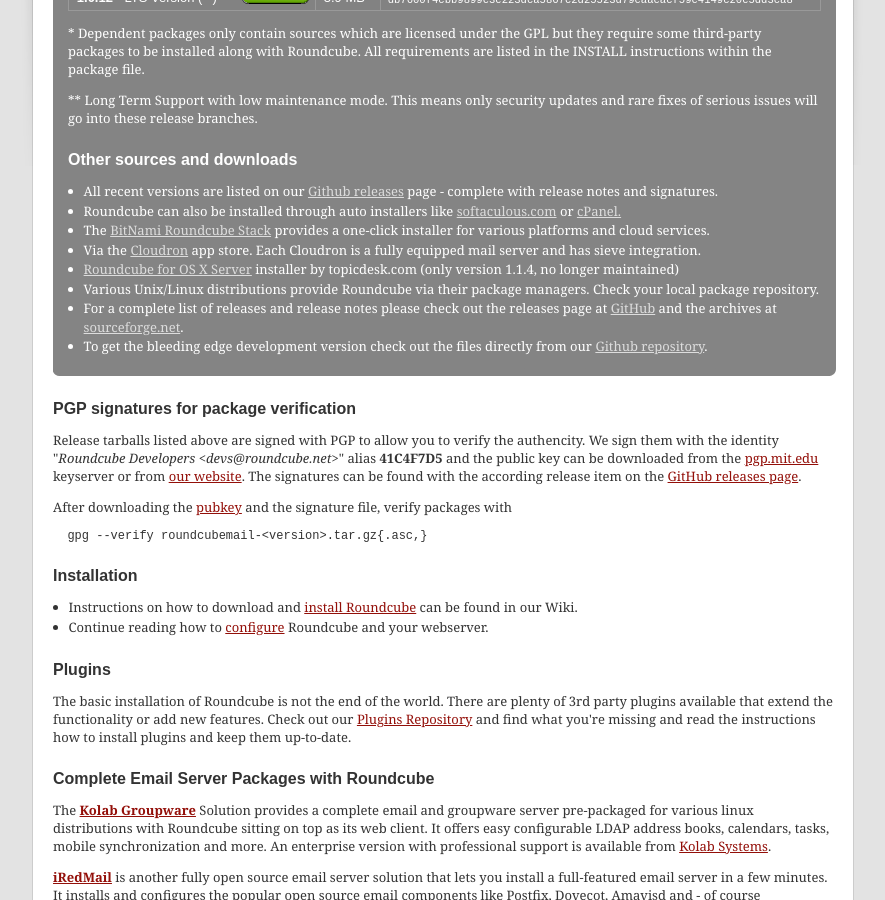
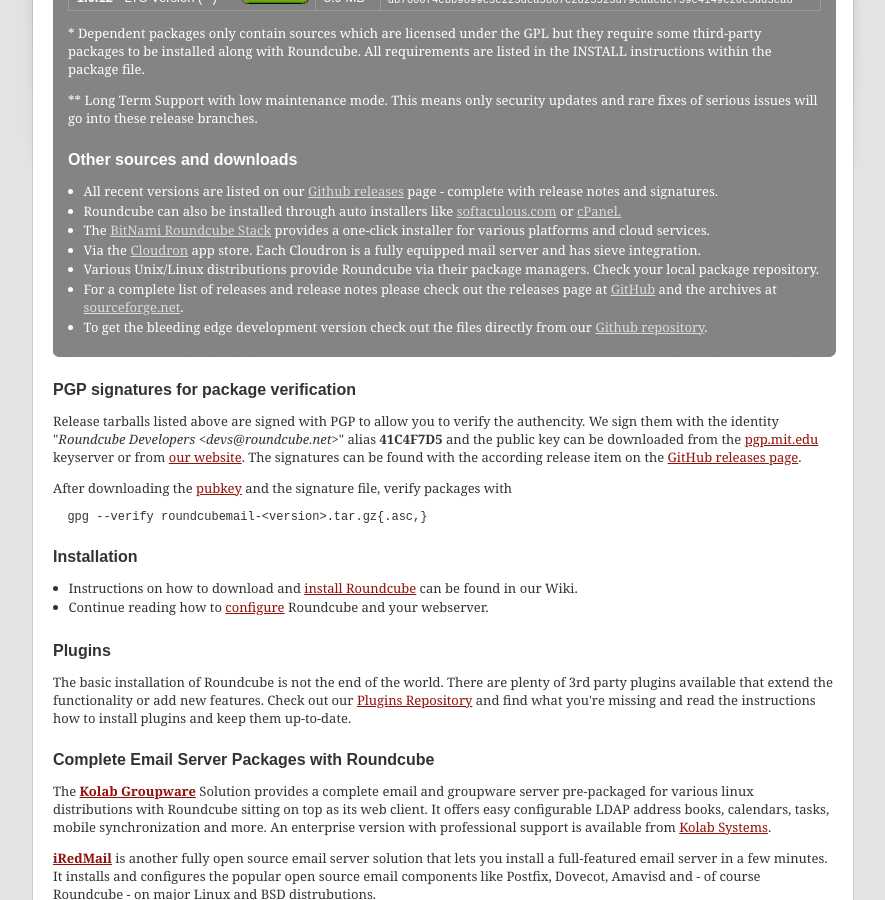
Before and after one commit to roundcube/roundcube.github.com, a Jekyll site: the page built from download/index.html, in a window 1280 px wide and 900 px high, scrolled down 488 px. Shown: the whole window, without its empty margins (197-1082 px from the left). Built offline with Jekyll 4.4.1, drawn with Linux system fonts in a browser that asks for light colours; comment, search, counter and statistics services are not loaded.

Commit message:
Remove link to outdated topicdesk.com installer

```diff
--- a/download/index.html
+++ b/download/index.html
@@ -124,7 +124,6 @@
 			<li>The <a href="http://bitnami.com/stack/roundcube">BitNami Roundcube Stack</a> provides a one-click installer for various platforms and cloud services.</li>
 			<li>Via the <a href="https://cloudron.io/appstore.html?app=net.roundcube.cloudronapp">Cloudron</a> app store.
 				Each Cloudron is a fully equipped mail server and has sieve integration.</li>
-			<li><a href="https://topicdesk.com/downloads/tools/roundcube-for-os-x-server/">Roundcube for OS X Server</a> installer by topicdesk.com (only version 1.1.4, no longer maintained)</li>
 			<li>Various Unix/Linux distributions provide Roundcube via their package managers. Check your local package repository.</li>
 			<li>For a complete list of releases and release notes please check out the releases page
 				at <a href="https://github.com/roundcube/roundcubemail/releases">GitHub</a> and the archives at
```
